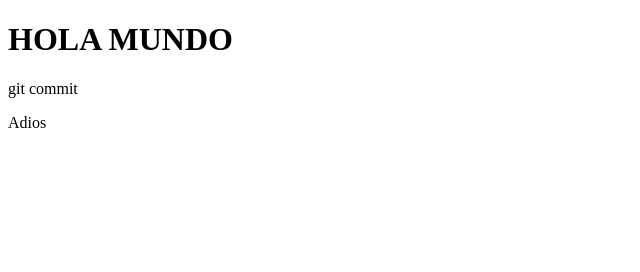
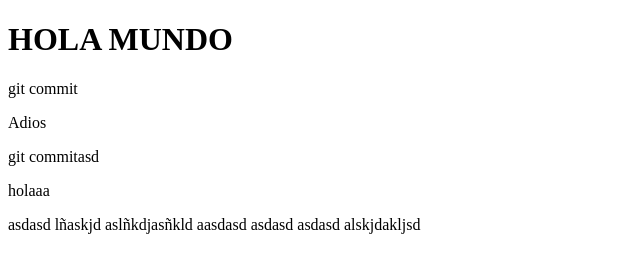
Before and after one commit to BrthMnd/pruebaClase, a plain HTML site: page index.html in a window 1280 px wide. Shown: the whole page, without its empty margins (0-640 px from the left). Drawn offline with Linux system fonts and the light colour scheme.

```diff
--- a/index.html
+++ b/index.html
@@ -9,6 +9,14 @@
     <h1>HOLA MUNDO</h1>
     git commit
     <p>Adios</p>
+    git commitasd
+    <p>holaaa</p>asdasd
+    lñaskjd
+    aslñkdjasñkld
+aasdasd
+asdasd
+asdasd
+    alskjdakljsd
 
 </body>
 </html>
```
